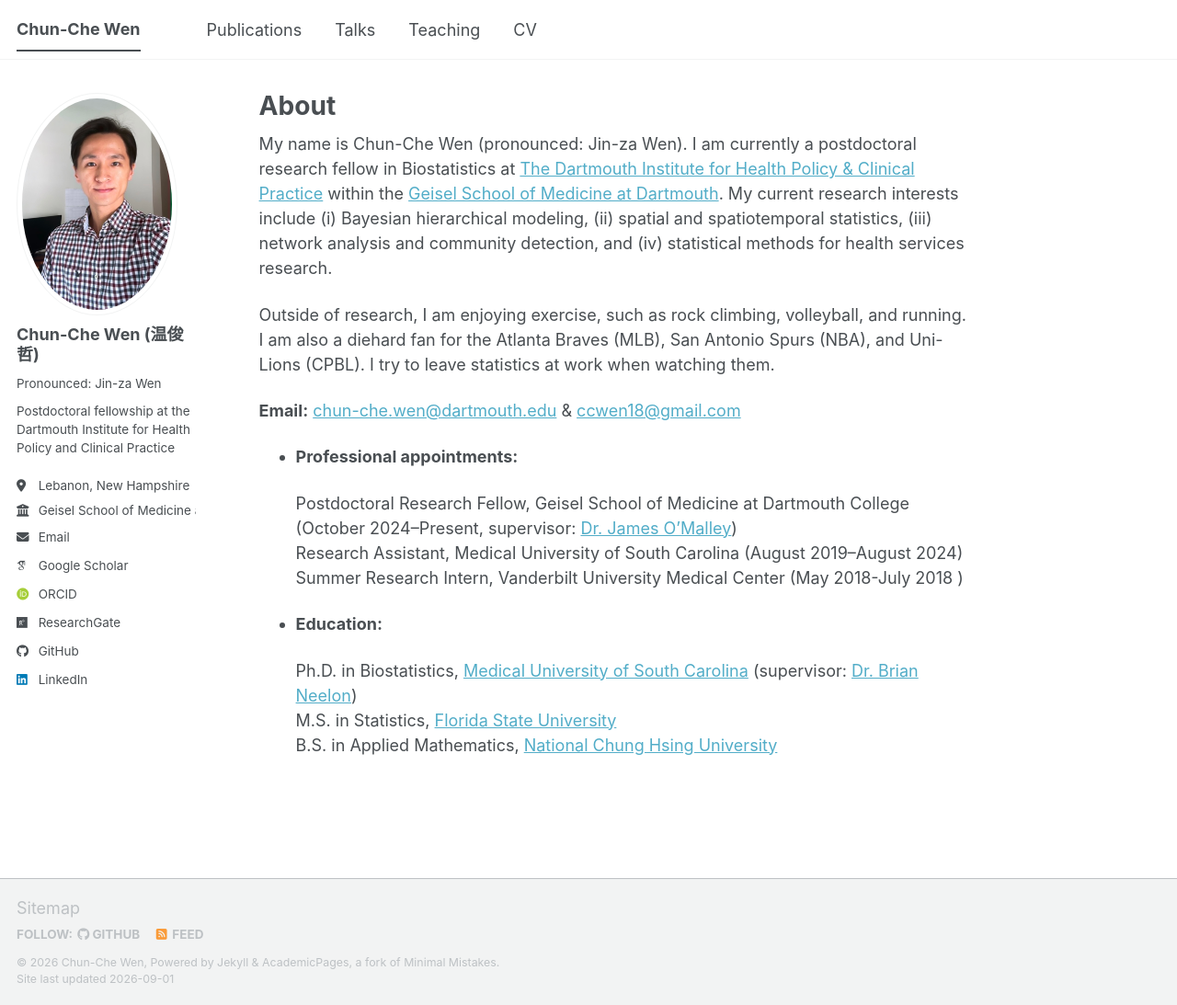
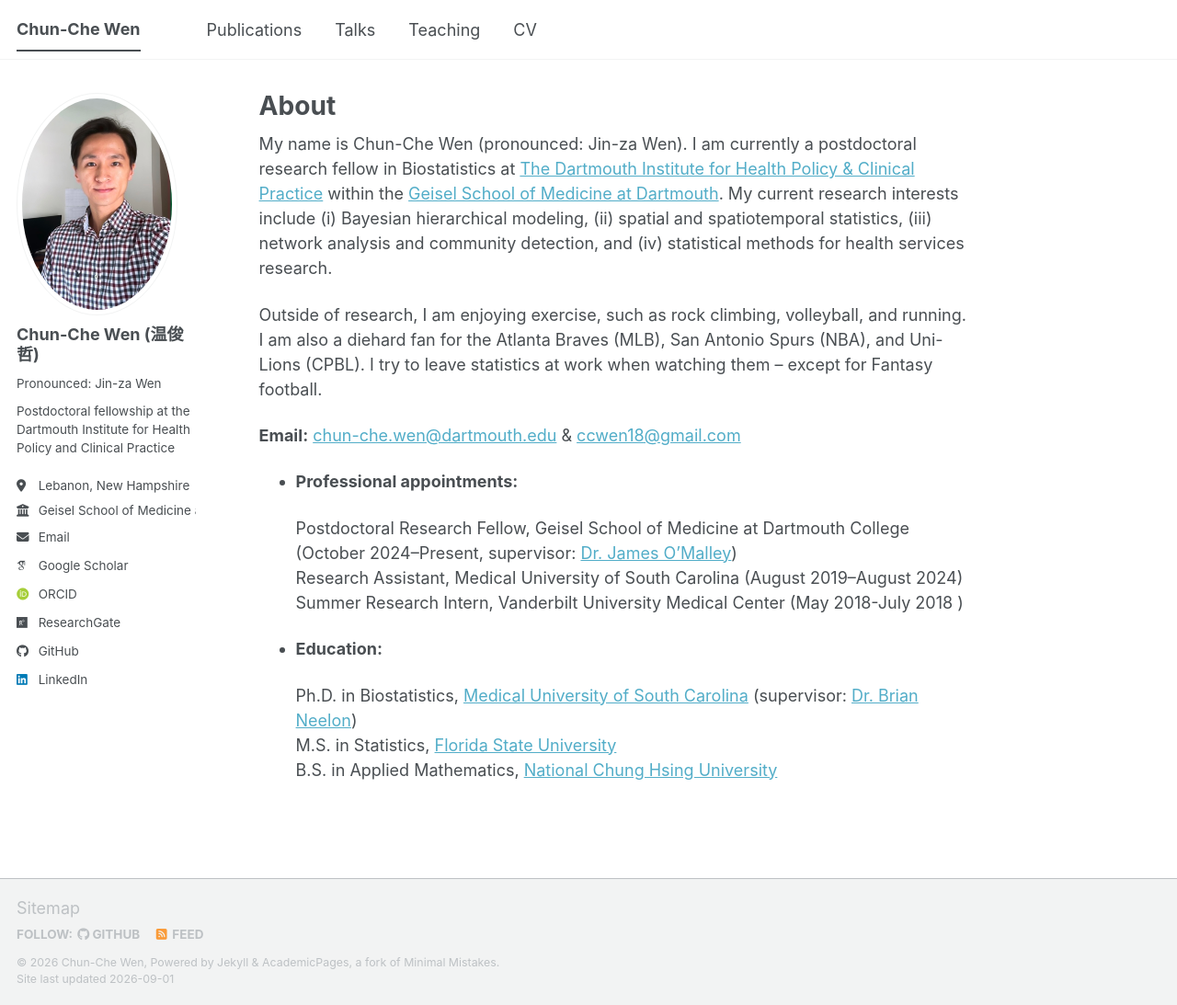
Before and after one commit to chunchewen/chunchewen, a Jekyll site: the page built from _pages/about.md, in a window 1280 px wide and 1093 px high. Shown: the whole window at 92% size. Built offline with Jekyll 4.4.1, drawn with Linux system fonts in a browser that asks for light colours; some web fonts are replaced; a script bundle is joined from its source files by our own code; library files that are not in the unit come from our copies.

Commit message:
Update about.md

```diff
--- a/_pages/about.md
+++ b/_pages/about.md
@@ -10,7 +10,7 @@ redirect_from:
 
 My name is Chun-Che Wen (pronounced: Jin-za Wen). I am currently a postdoctoral research fellow in Biostatistics at [The Dartmouth Institute for Health Policy & Clinical Practice](https://geiselmed.dartmouth.edu/tdi/) within the [Geisel School of Medicine at Dartmouth](https://geiselmed.dartmouth.edu/). My current research interests include (i) Bayesian hierarchical modeling, (ii) spatial and spatiotemporal statistics, (iii) network analysis and community detection, and (iv) statistical methods for health services research.
 
-Outside of research, I am enjoying exercise, such as rock climbing, volleyball, and running. I am also a diehard fan for the Atlanta Braves (MLB), San Antonio Spurs (NBA), and Uni-Lions (CPBL). I try to leave statistics at work when watching them.
+Outside of research, I am enjoying exercise, such as rock climbing, volleyball, and running. I am also a diehard fan for the Atlanta Braves (MLB), San Antonio Spurs (NBA), and Uni-Lions (CPBL). I try to leave statistics at work when watching them -- except for Fantasy football.
 
 **Email:** [chun-che.wen@dartmouth.edu](mailto:chun-che.wen@dartmouth.edu) & [ccwen18@gmail.com](mailto:ccwen18@gmail.com)
 
```
